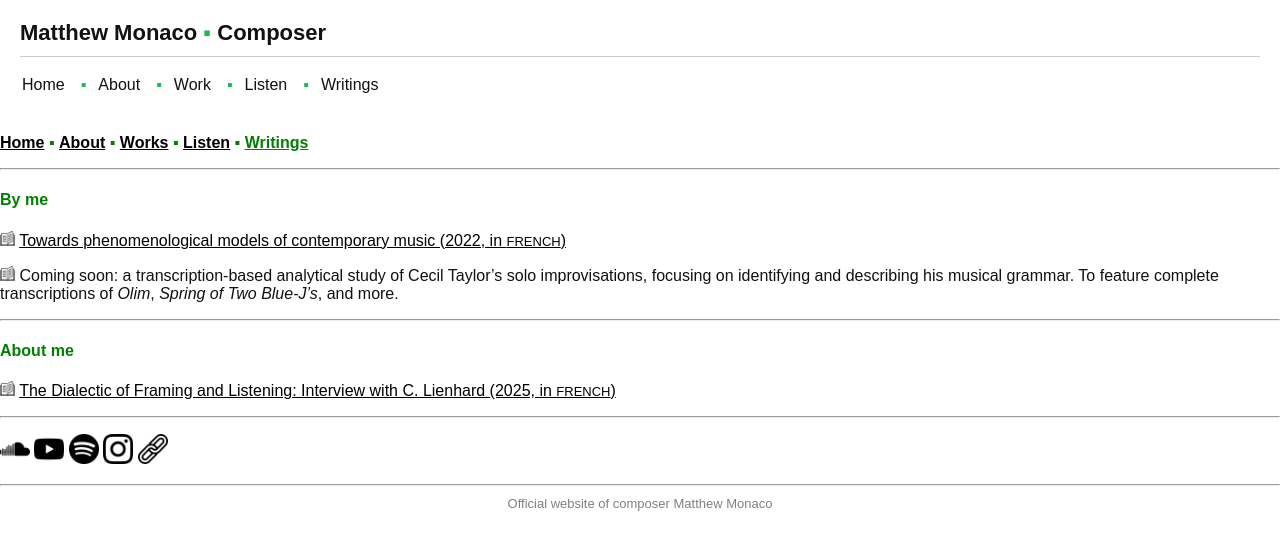
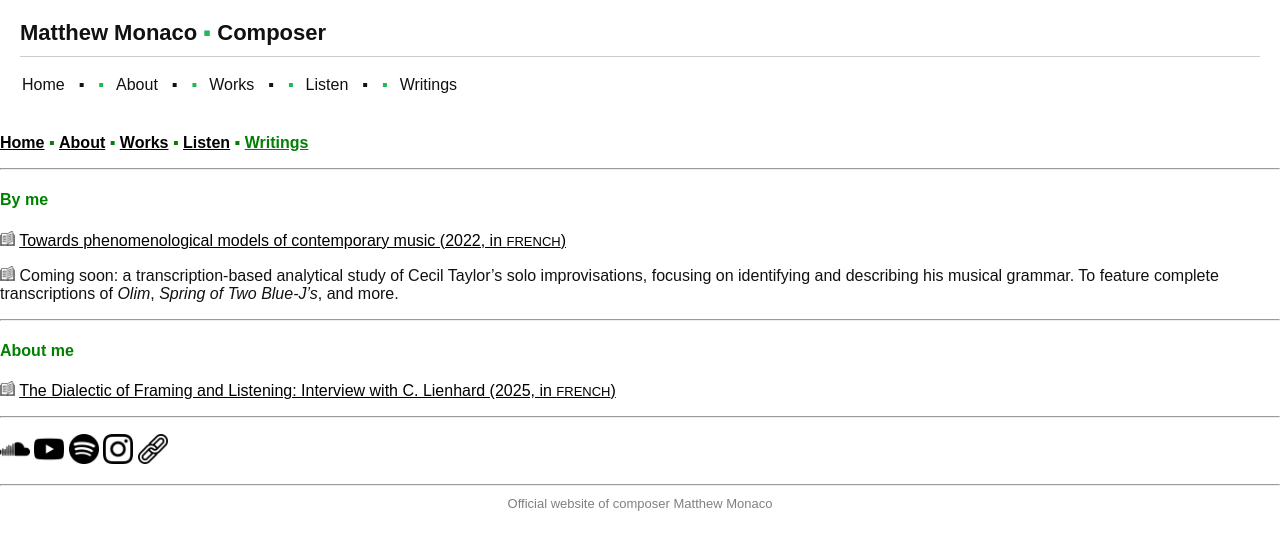
Before and after one commit to matthew-monaco/matthew-monaco.github.io, a Jekyll site: the page built from writings.md, in a window 1280 px wide. Shown: the top 550 px of the page. Built offline with Jekyll 4.4.1, drawn with Linux system fonts in a browser that asks for light colours.

Commit message:
Update default.html

```diff
--- a/_layouts/default.html
+++ b/_layouts/default.html
@@ -10,6 +10,7 @@
 <body>
 
   <header class="site-header">
+
     <div class="site-title">
       Matthew Monaco <span class="green-dot">▪</span> Composer
     </div>
@@ -18,11 +19,16 @@
 
     <nav class="site-nav">
       <a href="index.html">Home</a>
+      <span class="sep">▪</span>
       <a href="about.html">About</a>
-      <a href="work.html">Work</a>
+      <span class="sep">▪</span>
+      <a href="works.html">Works</a>
+      <span class="sep">▪</span>
       <a href="listen.html">Listen</a>
+      <span class="sep">▪</span>
       <a href="writings.html">Writings</a>
     </nav>
+
   </header>
 
   <main>
```
